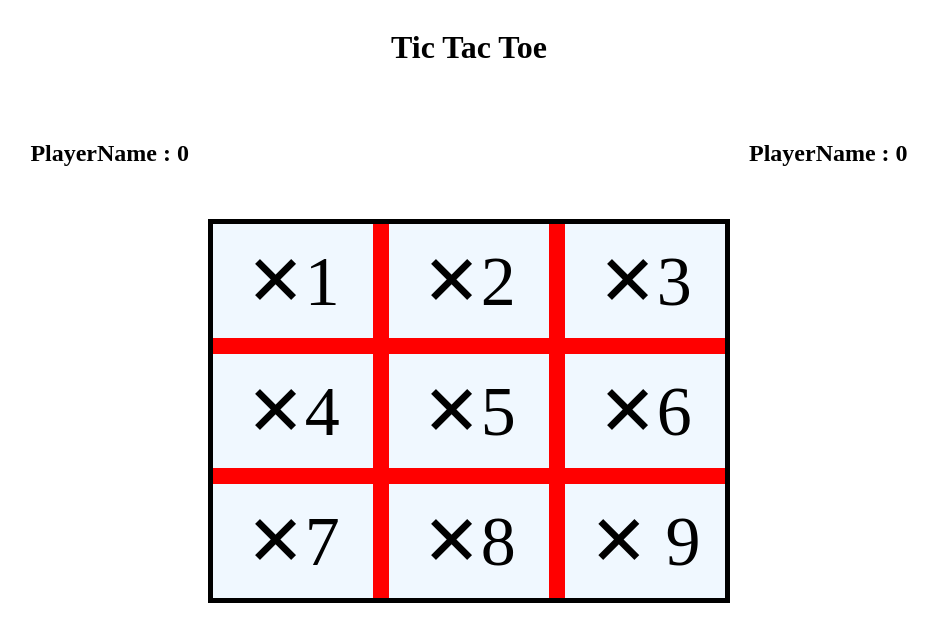
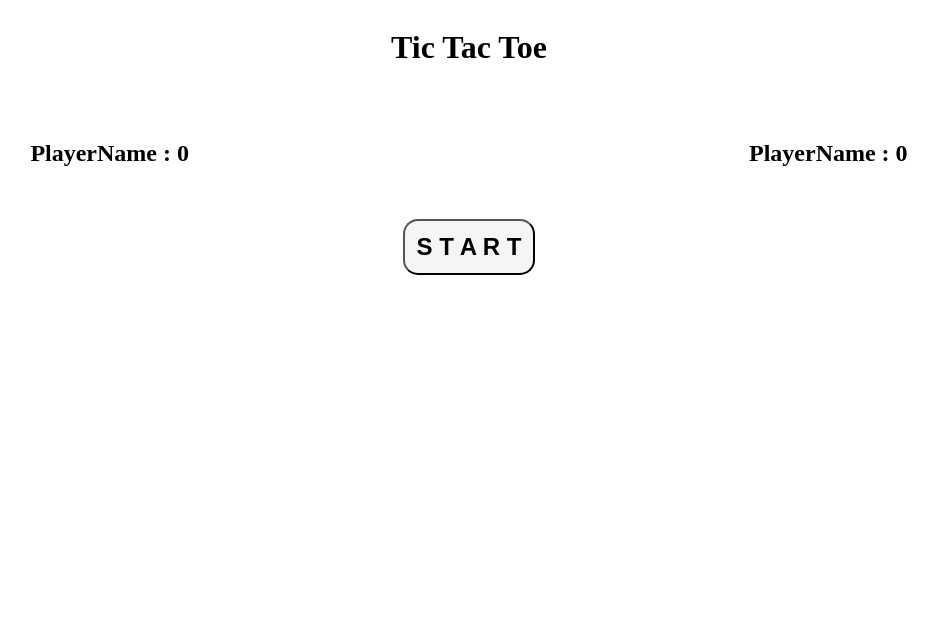
Before and after one commit to Rishikathron/Angular_Tic_Tac_Toe, an Angular app in the folder Tic_Tac_Toe/: page / in a window 1280 px wide. Shown: the top 642 px of the page, without its empty margins (171-1109 px from the left). Built offline with nearby package versions, Linux system fonts and the light colour scheme.

Commit message:
Half logic implemented

```diff
--- a/Tic_Tac_Toe/src/app/home/home.component.css
+++ b/Tic_Tac_Toe/src/app/home/home.component.css
@@ -3,6 +3,15 @@
     gap: 2rem;
     flex-flow: column;
     text-align: center;
+}
+
+.startbutton{
+
+    font-size: 1.5rem;
+    font-weight: bold;
+    background-color:whitesmoke;
+    padding: 0.5em;
+    border-radius: 15px;
 }
 .matrix{
     display: flex;
@@ -31,7 +40,9 @@
 
 .gridContent{
     padding: 1rem;
+    height: 6rem;
     background-color: aliceblue;
+
 }
 
 .Players{
--- a/Tic_Tac_Toe/src/app/home/home.component.html
+++ b/Tic_Tac_Toe/src/app/home/home.component.html
@@ -10,21 +10,86 @@
             <h2>PlayerName : 0</h2>
         </div>
     </div>
+    <div class="startbuttonDiv">
+        <button class = "startbutton"  (click)= "start()">S T A R T</button>
+    </div>
 
-    <div class="matrix">
+    <div class="matrix" *ngIf= "started">
         <div class="Block">
             <div class="Grid">
-                <div class="gridContent">
-                    <span class = "Icn" >&#10005;1</span>
+                <div class="gridContent" (click) = "onClick()">
+                    <div *ngIf= "playerx">
+                        <span class = "Icn" >&#10005;</span>
+                    </div>
+                    <div *ngIf= "playero">
+                        <span class = "Icn" >O</span>
+                    </div>
                 </div>
-                <div class="gridContent"><span class = "Icn" >&#10005;2</span></div>
-                <div class="gridContent"><span class = "Icn" >&#10005;3</span></div>
-                <div class="gridContent"><span class = "Icn" >&#10005;4</span></div>
-                <div class="gridContent"><span class = "Icn" >&#10005;5</span></div>
-                <div class="gridContent"><span class = "Icn" >&#10005;6</span></div>
-                <div class="gridContent"><span class = "Icn" >&#10005;7</span></div>
-                <div class="gridContent"><span class = "Icn" >&#10005;8</span></div>
-                <div class="gridContent"><span class = "Icn" >&#10005; 9</span></div>
+                <div class="gridContent" (click) = "onClick()">
+                    <div *ngIf= "playerx">
+                        <span class = "Icn" >&#10005;</span>
+                    </div>
+                    <div *ngIf= "playero">
+                        <span class = "Icn" >O</span>
+                    </div>
+                </div>
+                <div class="gridContent" (click) = "onClick()">
+                    <div *ngIf= "playerx">
+                        <span class = "Icn" >&#10005;</span>
+                    </div>
+                    <div *ngIf= "playero">
+                        <span class = "Icn" >O</span>
+                    </div>
+                </div>
+                <div class="gridContent" (click) = "onClick()">
+                    <div *ngIf= "playerx">
+                        <span class = "Icn" >&#10005;</span>
+                    </div>
+                    <div *ngIf= "playero">
+                        <span class = "Icn" >O</span>
+                    </div>
+                </div>
+                <div class="gridContent" (click) = "onClick()">
+                    <div *ngIf= "playerx">
+                        <span class = "Icn" >&#10005;</span>
+                    </div>
+                    <div *ngIf= "playero">
+                        <span class = "Icn" >O</span>
+                    </div>
+                </div>
+                <div class="gridContent" (click) = "onClick()">
+                    <div *ngIf= "playerx">
+                        <span class = "Icn" >&#10005;</span>
+                    </div>
+                    <div *ngIf= "playero">
+                        <span class = "Icn" >O</span>
+                    </div>
+                </div>
+                <div class="gridContent" (click) = "onClick()">
+                    <div *ngIf= "playerx">
+                        <span class = "Icn" >&#10005;</span>
+                    </div>
+                    <div *ngIf= "playero">
+                        <span class = "Icn" >O</span>
+                    </div>
+                </div>
+                <div class="gridContent" (click) = "onClick()">
+                    <div *ngIf= "playerx">
+                        <span class = "Icn" >&#10005;</span>
+                    </div>
+                    <div *ngIf= "playero">
+                        <span class = "Icn" >O</span>
+                    </div>
+                </div>
+                <div class="gridContent" (click) = "onClick()">
+                    <div *ngIf= "playerx">
+                        <span class = "Icn" >&#10005;</span>
+                    </div>
+                    <div *ngIf= "playero">
+                        <span class = "Icn" >O</span>
+                    </div>
+                </div>
+
             </div>
         </div>
     </div>
--- a/Tic_Tac_Toe/src/app/home/home.component.ts
+++ b/Tic_Tac_Toe/src/app/home/home.component.ts
@@ -7,6 +7,27 @@ import { Component } from '@angular/core';
 })
 export class HomeComponent {
 
+  playerx : boolean = false;
+  playero : boolean = false;
+  started : boolean = false;
 
+  onClick(){
+    console.log("onclick called");
+    this.playerx = !this.playero;
+    this.playero = !this.playerx;
+    // if(this.playerx == false){
 
+    //   }
+    // if(this.playero == false)
+    // {
+    //   this.playero = true;
+    //   this.playerx = false;
+    // }
+  }
+
+  start(){
+    if(this.started == false){
+      this.started = true;
+    }
+  }
 }
```
